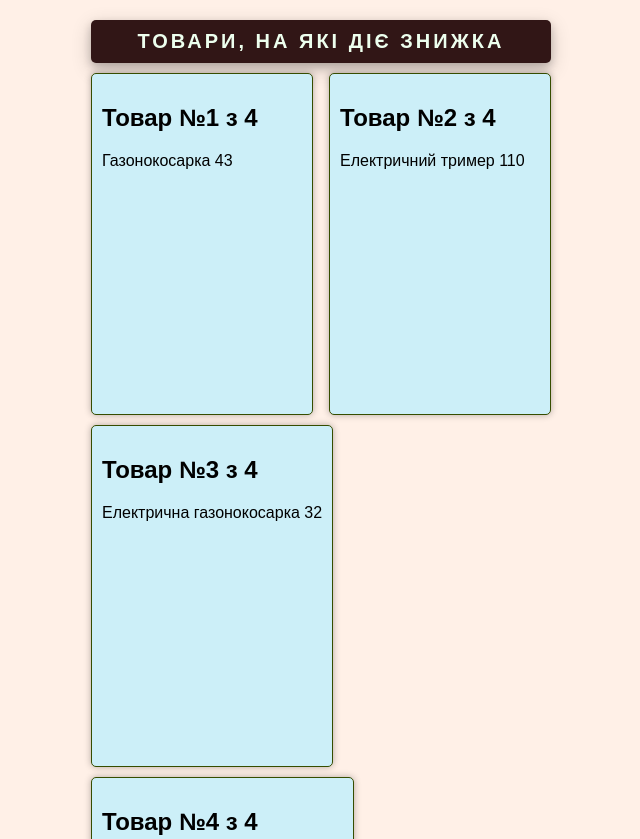
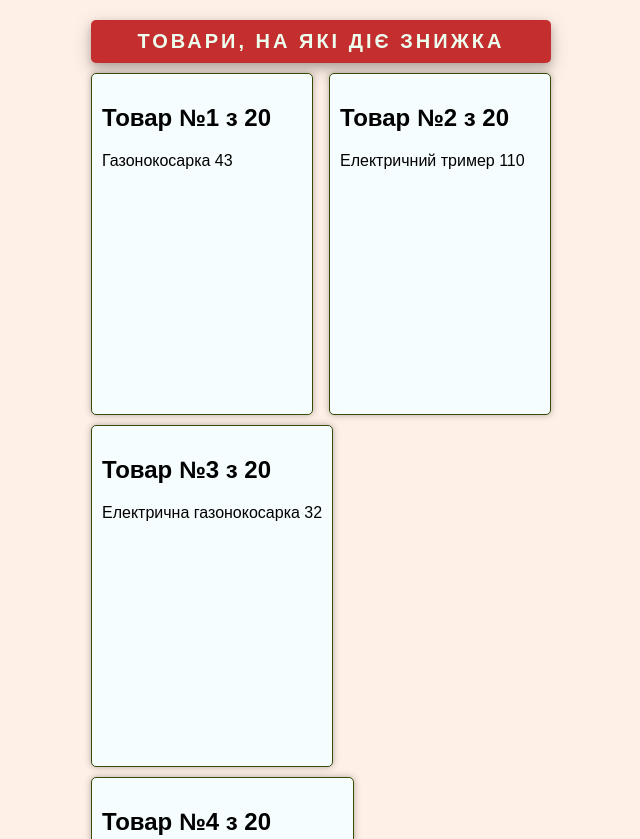
Before and after one commit to katyablchh/GameMarket_Bulych, a plain HTML site: page market.html in a window 1280 px wide. Shown: the top 839 px of the page, without its empty margins (319-959 px from the left). Drawn offline with Linux system fonts and the light colour scheme.

Commit message:
tyhrtujtyu

```diff
--- a/market.css
+++ b/market.css
@@ -23,12 +23,12 @@ content{
    width: auto;
    padding: 10px;
    margin-top: 20px;
-   background: rgb(230, 225, 255);
+   background: rgb(246, 244, 255);
    border-radius: 5px;
    box-shadow: 0 4px 8px rgb(0, 0, 0, 0.2), 0 6px 20px 0 rgb(0, 0, 0, 0.19);
 
-   color: rgb(255, 216, 216);
-   background: rgb(49, 22, 22);
+   color: rgb(255, 245, 245);
+   background: rgb(196, 46, 46);
    border-radius: 5px;
    box-shadow: 0 4px 8px rgb(0, 0, 0, 0.2), 0 6px 20px 0 rgb(0, 0, 0, 0.19);
 
@@ -54,7 +54,7 @@ content{
    margin-bottom: 10px;
    padding: 10px;
 
-   background-color: #cceff8;
+   background-color: #f6fdff;
 
    border: 1px solid rgb(54, 77, 0);
    border-radius: 5px;
@@ -89,7 +89,7 @@ content{
 
 /* Блок ціни */
 .prise{
-   border: 1px solid rgb(236, 236, 255);
+   border: 1px solid rgb(219, 139, 139);
    border-radius: 5px;
    padding: 5px 10px;
    display: flex;
--- a/market.js
+++ b/market.js
@@ -6,10 +6,22 @@ let itemsArray = [
     'Електричний тример 110',
     'Електрична газонокосарка 32',
     'Акумуляторний оприскувач 12 N',
-    // 'Газонокосарка 430',
-    // 'Електричний тример 130',
-    // 'Електрична газонокосарка 320',
-    // 'Акумуляторний оприскувач 12 Е',
+    'Газонокосарка 430',
+    'Електричний тример 130',
+    'Електрична газонокосарка 320',
+    'Акумуляторний оприскувач 12 Е',
+    'Газонокосарка 830',
+    'Електричний тример 1306',
+    'Електрична газонокосарка 350',
+    'Акумуляторний оприскувач 312 Е',
+     'Газонокосарка 425',
+    'Електричний тример 630',
+    'Електрична газонокосарка 3520',
+    'Акумуляторний оприскувач 125 Е',
+     'Газонокосарка 2454',
+    'Електричний тример 346',
+    'Електрична газонокосарка 3632',
+    'Акумуляторний оприскувач 153 Е',
  ]
 
 // Отримання елементу з ідентифікатором items
@@ -44,7 +56,7 @@ if(itemsDiv) {
        itemsDiv.innerHTML +=
        `
        <div class = "item">
-       <h2>Товар №${index +1 } з 4</h2>
+       <h2>Товар №${index +1 } з ${itemsArray.length}</h2>
 
 
 
```
